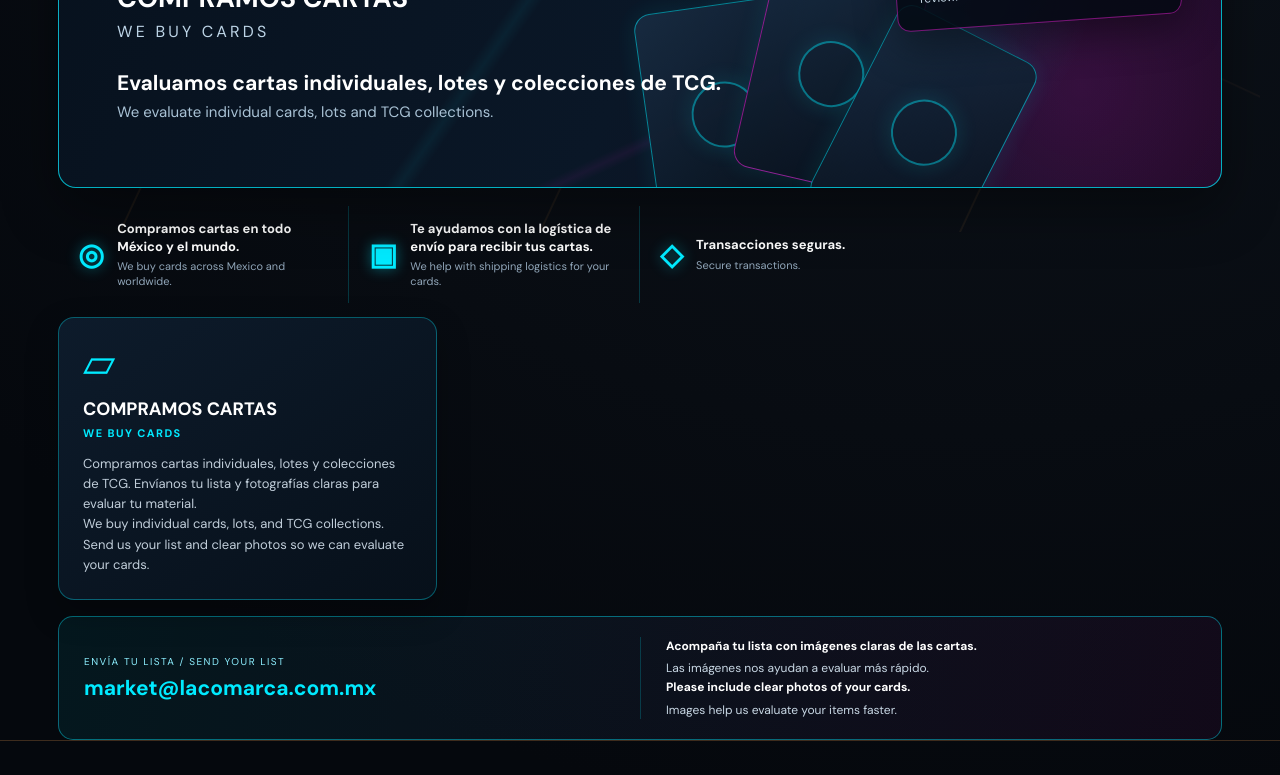
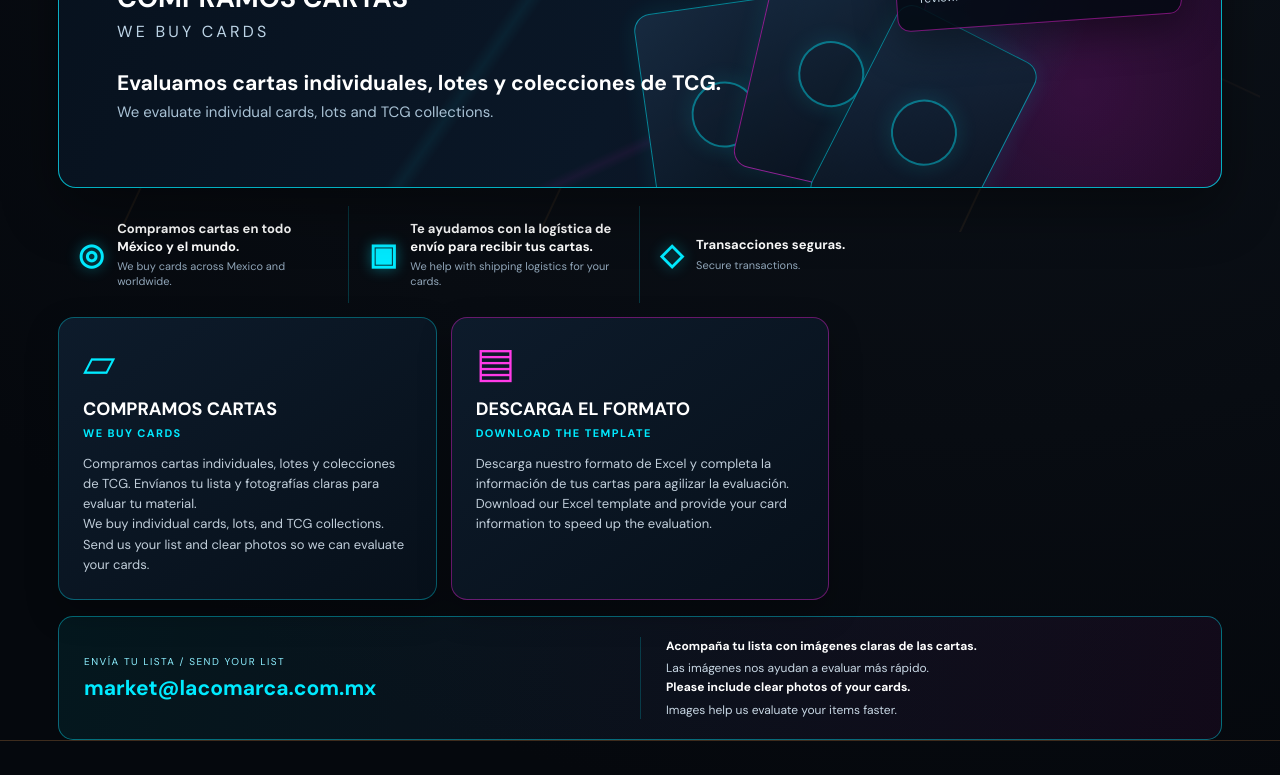
Before and after one commit to lacomarcaventas-del/la-comarca-pokemon, a Next.js app: page /market in a window 1280 px wide. Shown: the part 568-1343 px from the top of the page. Built offline with nearby package versions, Linux system fonts and the light colour scheme.

Commit message:
Add downloadable Market card template

```diff
--- a/app/market/page.tsx
+++ b/app/market/page.tsx
@@ -79,6 +79,11 @@ export default function MarketPage(){
           <h2>COMPRAMOS CARTAS <span>WE BUY CARDS</span></h2>
           <p>Compramos cartas individuales, lotes y colecciones de TCG. Envíanos tu lista y fotografías claras para evaluar tu material.<br/>We buy individual cards, lots, and TCG collections. Send us your list and clear photos so we can evaluate your cards.</p>
         </a>
+        <a className="marketAction" href="/market/formato-cartas-para-evaluacion.xls" download>
+          <div className="marketActionIcon">▤</div>
+          <h2>DESCARGA EL FORMATO <span>DOWNLOAD THE TEMPLATE</span></h2>
+          <p>Descarga nuestro formato de Excel y completa la información de tus cartas para agilizar la evaluación.<br/>Download our Excel template and provide your card information to speed up the evaluation.</p>
+        </a>
       </section> <section className="marketEmailBox">
         <div className="marketEmailInner">
           <div><div className="marketEmailLabel">ENVÍA TU LISTA / SEND YOUR LIST</div><a className="marketEmail" href="mailto:market@lacomarca.com.mx?subject=Mi%20lista%20-%20La%20Comarca%20Market">market@lacomarca.com.mx</a></div>
```
